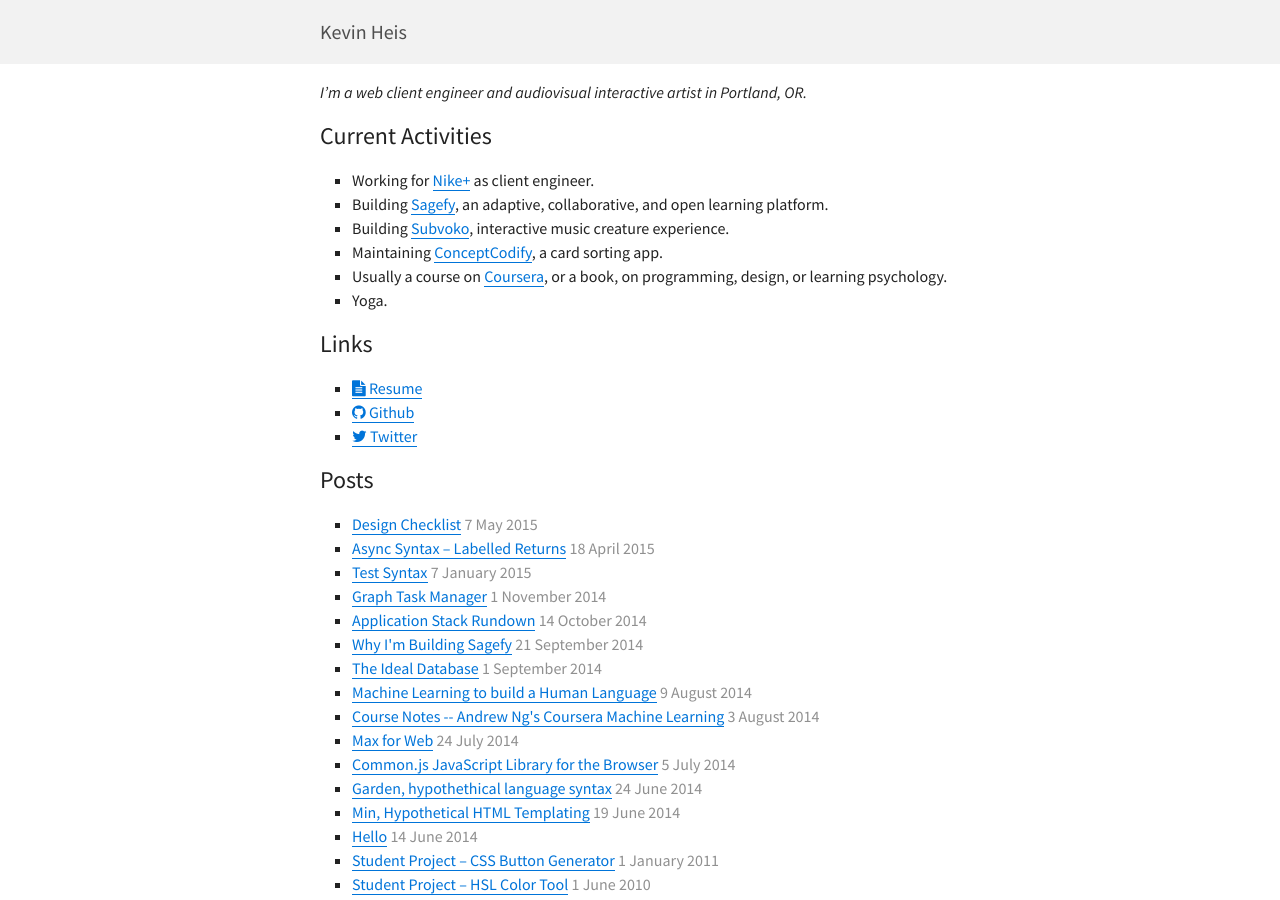
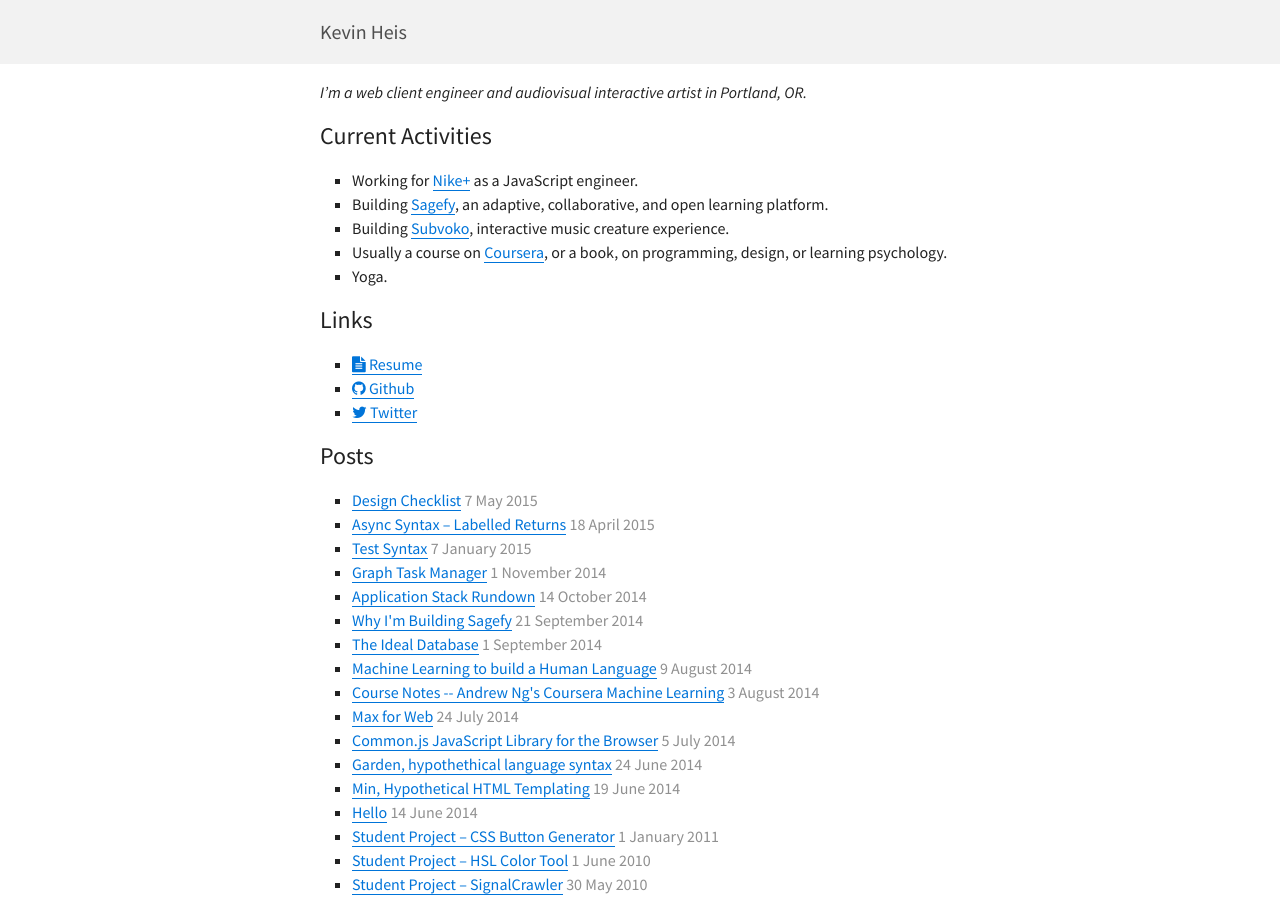
Before and after one commit to heiskr/heiskr.github.io, a Jekyll site: the page built from index.md, in a window 1280 px wide and 900 px high. Built offline with Jekyll 4.4.1, drawn with Linux system fonts in a browser that asks for light colours; nearby versions of some CDN libraries.

Commit message:
Remove ConceptCodify from current projects

```diff
--- a/index.md
+++ b/index.md
@@ -7,10 +7,9 @@
 Current Activities
 ------------------
 
-- Working for [Nike+](https://secure-nikeplus.nike.com/plus/) as client engineer.
+- Working for [Nike+](https://secure-nikeplus.nike.com/plus/) as a JavaScript engineer.
 - Building [Sagefy](https://sagefy.org/), an adaptive, collaborative, and open learning platform.
 - Building [Subvoko](https://github.com/heiskr/subvoko), interactive music creature experience.
-- Maintaining [ConceptCodify](https://conceptcodify.com), a card sorting app.
 - Usually a course on [Coursera](https://www.coursera.org/), or a book, on programming, design, or learning psychology.
 - Yoga.
 
```
